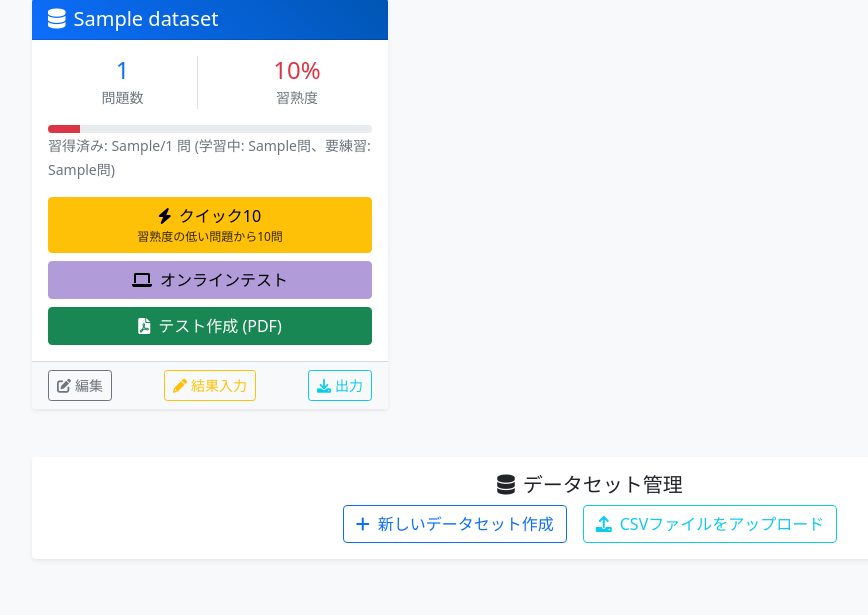
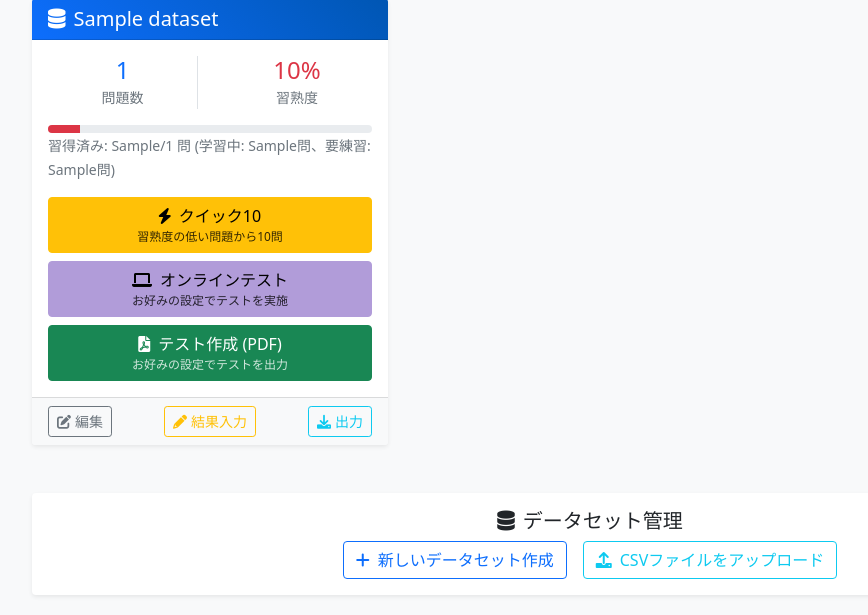
Before and after one commit to tak-s/study-cards, a Flask app: template templates/index.html in a window 1280 px wide. Shown: the part 185-800 px from the top of the page, without its empty margins (50-918 px from the left). Run offline with Flask 3, Linux system fonts and the light colour scheme; the template is opened without the code that fills it: most values are stand-ins (such as "Sample title", 1, 10 or a date in 2020); data that the repository does not hold is empty.

Commit message:
feat: Add descriptive tooltips for online test and PDF generation buttons

```diff
--- a/templates/index.html
+++ b/templates/index.html
@@ -74,10 +74,12 @@
                     <a href="{{ url_for('online_test_setup', filename=dataset.filename) }}"
                        class="btn btn-info">
                         <i class="fas fa-laptop me-2"></i>オンラインテスト
+                        <small class="d-block" style="font-size: 0.75em; opacity: 0.8;">お好みの設定でテストを実施</small>
                     </a>
                     <a href="{{ url_for('generate_quiz', filename=dataset.filename) }}"
                        class="btn btn-success">
                         <i class="fas fa-file-pdf me-2"></i>テスト作成 (PDF)
+                        <small class="d-block" style="font-size: 0.75em; opacity: 0.8;">お好みの設定でテストを出力</small>
                     </a>
                 </div>
             </div>
```
